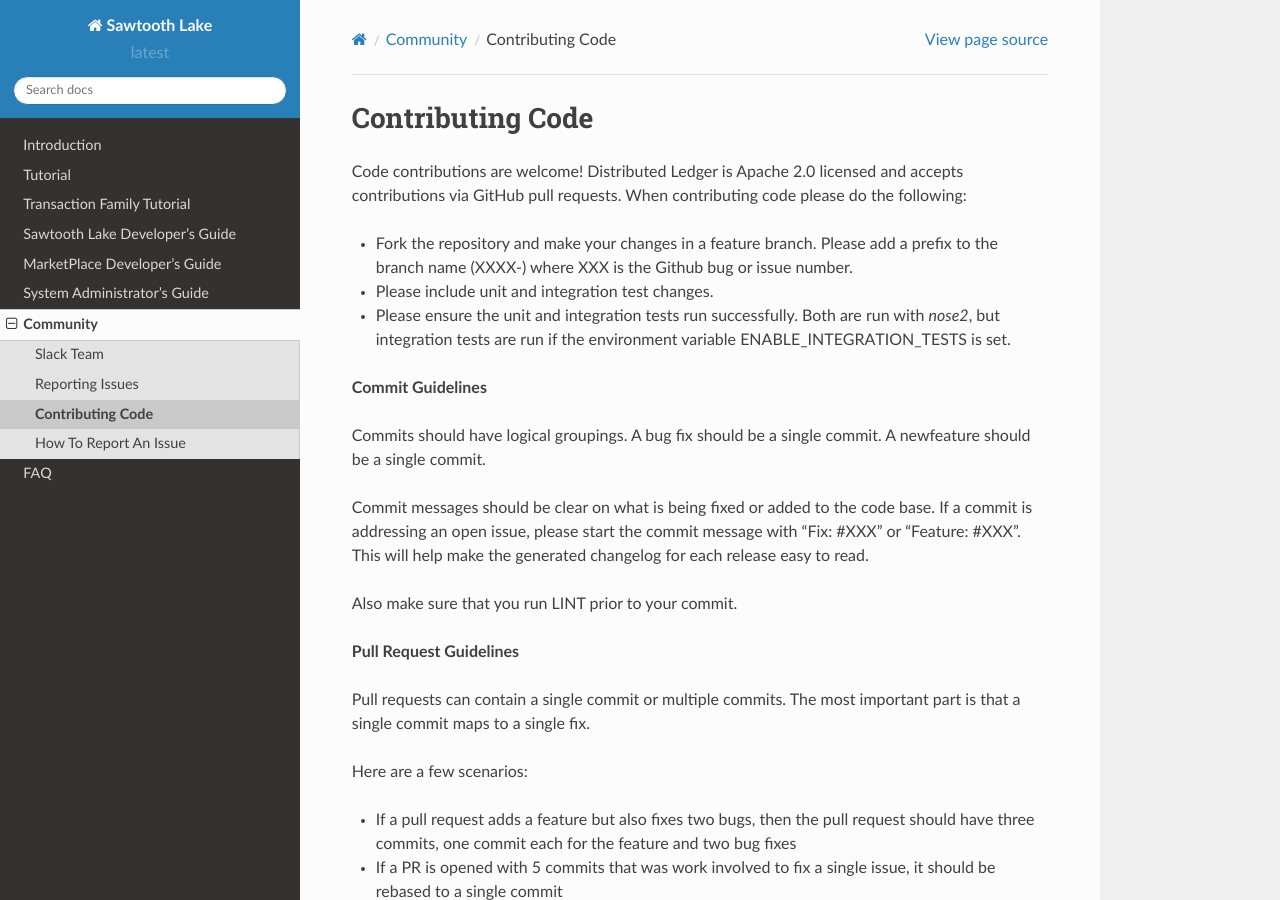
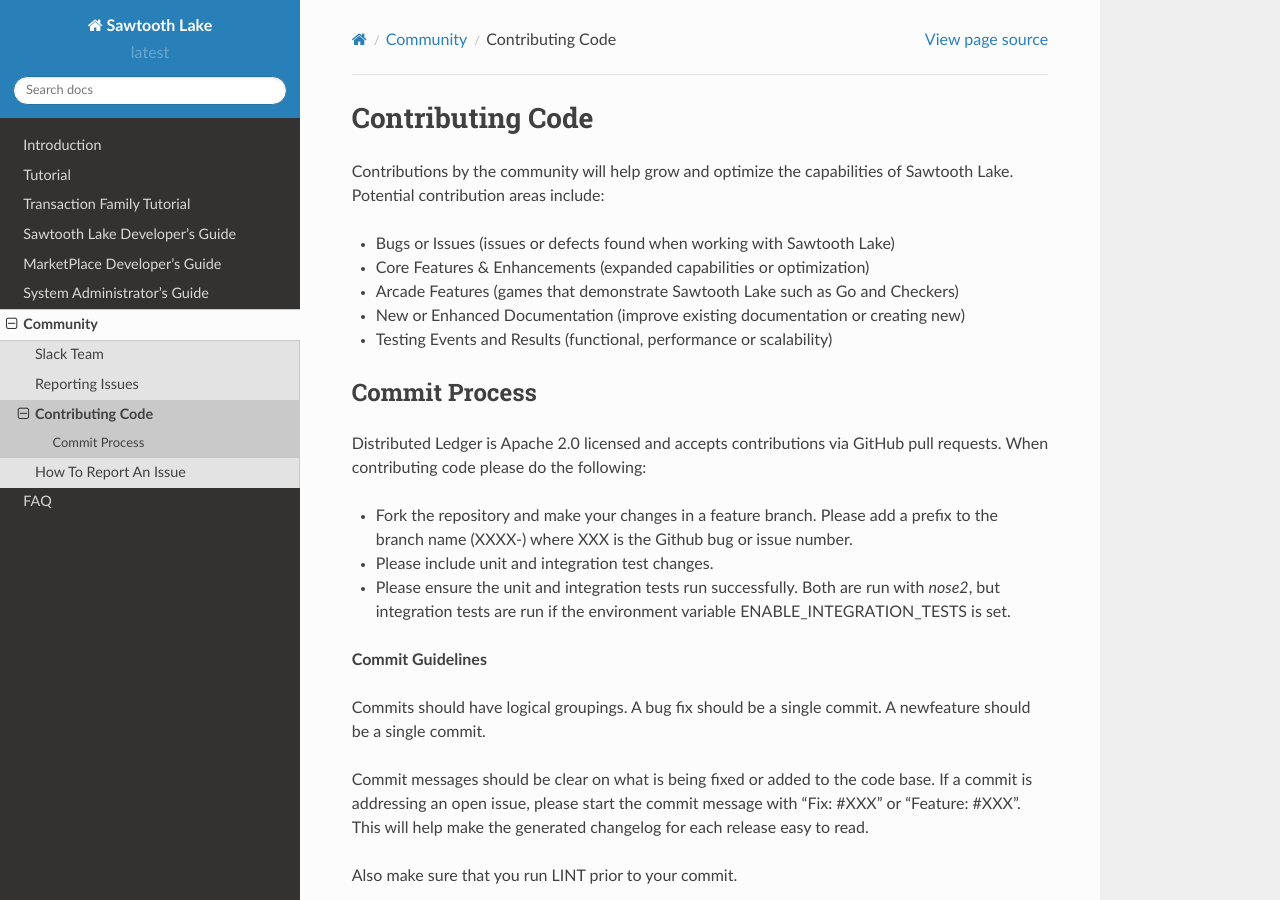
Before and after one commit to hyperledger-archives/sawtooth-core, a Sphinx documentation site: the page built from source/community/contributing.rst, in a window 1280 px wide and 900 px high. Built offline with Sphinx 7.4.7 and the Read the Docs theme 2.0.0, drawn with Linux system fonts in a browser that asks for light colours; pages that are not in the unit, such as notebooks, are missing from menus.

Commit message:
Add contribution topics to the contributing page

```diff
--- a/source/community/contributing.rst
+++ b/source/community/contributing.rst
@@ -2,9 +2,21 @@
 Contributing Code
 -----------------
 
-Code contributions are welcome! Distributed Ledger is Apache 2.0 licensed and
-accepts contributions via GitHub pull requests. When contributing code
-please do the following:
+Contributions by the community will help grow and optimize the capabilities of
+Sawtooth Lake.  Potential contribution areas include:
+
+* Bugs or Issues (issues or defects found when working with Sawtooth Lake)
+* Core Features & Enhancements (expanded capabilities or optimization)
+* Arcade Features (games that demonstrate Sawtooth Lake such as Go and Checkers)
+* New or Enhanced Documentation (improve existing documentation or creating new)
+* Testing Events and Results (functional, performance or scalability)
+
+==============
+Commit Process
+==============
+
+Distributed Ledger is Apache 2.0 licensed and accepts contributions via GitHub
+pull requests. When contributing code please do the following:
 
 * Fork the repository and make your changes in a feature branch. Please add a
   prefix to the branch name (XXXX-) where XXX is the Github bug or issue number.
```
Also changed, not shown: source/community.rst (line endings or trailing spaces).
